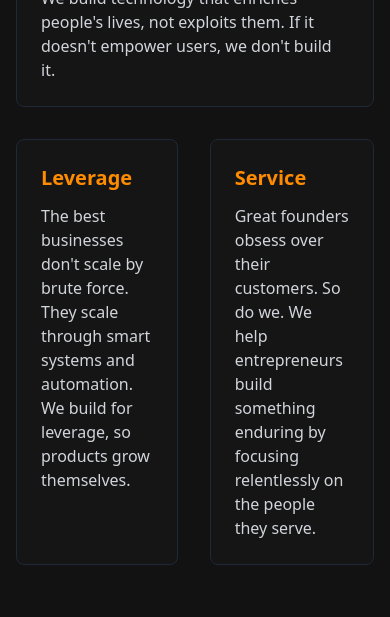
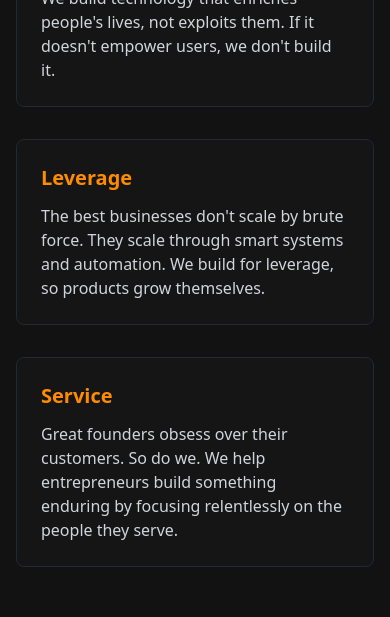
Before and after one commit to seanraf/33digital, a React (Vite) app: page /about in a window 390 px wide. Shown: the part 2800-3417 px from the top of the page. Built offline with nearby package versions, Linux system fonts and the light colour scheme.

Commit message:
Fixed bug on aboute screen, ready for release.

```diff
--- a/src/components/About.tsx
+++ b/src/components/About.tsx
@@ -89,8 +89,8 @@ const About = () => {
                 not exploits them. If it doesn't empower users, we don't build it.
               </p>
             </div>
-            <div className="md:col-span-3 flex justify-center gap-8">
-              <div className="bg-studio-muted/10 p-6 rounded-lg border border-gray-800 transition-all hover:border-studio-accent/50 hover:bg-studio-muted/20 md:col-span-1">
+            <div className="md:col-span-3 md:flex md:justify-center gap-8">
+              <div className="bg-studio-muted/10 p-6 rounded-lg border border-gray-800 transition-all hover:border-studio-accent/50 hover:bg-studio-muted/20">
                 <h3 className="text-xl font-bold mb-3 text-studio-accent">Leverage</h3>
                 <p className="text-gray-300">
                   The best businesses don't scale by brute force. They scale through smart systems and automation.
@@ -98,7 +98,7 @@ const About = () => {
                 </p>
               </div>
 
-              <div className="bg-studio-muted/10 p-6 rounded-lg border border-gray-800 transition-all hover:border-studio-accent/50 hover:bg-studio-muted/20 md:col-span-1">
+              <div className="bg-studio-muted/10 p-6 rounded-lg border border-gray-800 transition-all hover:border-studio-accent/50 hover:bg-studio-muted/20 mt-8 md:mt-0">
                 <h3 className="text-xl font-bold mb-3 text-studio-accent">Service</h3>
                 <p className="text-gray-300">
                   Great founders obsess over their customers. So do we. We help entrepreneurs build
```
